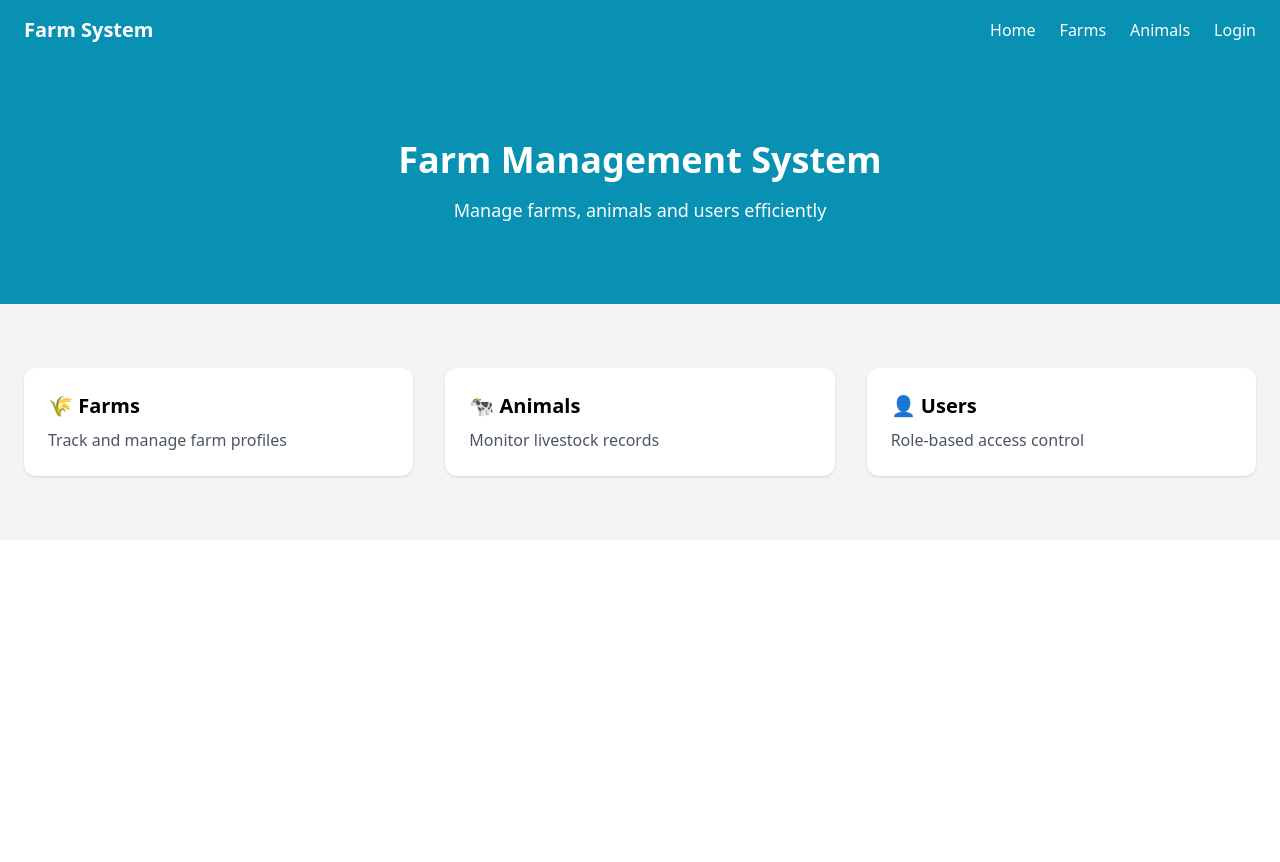
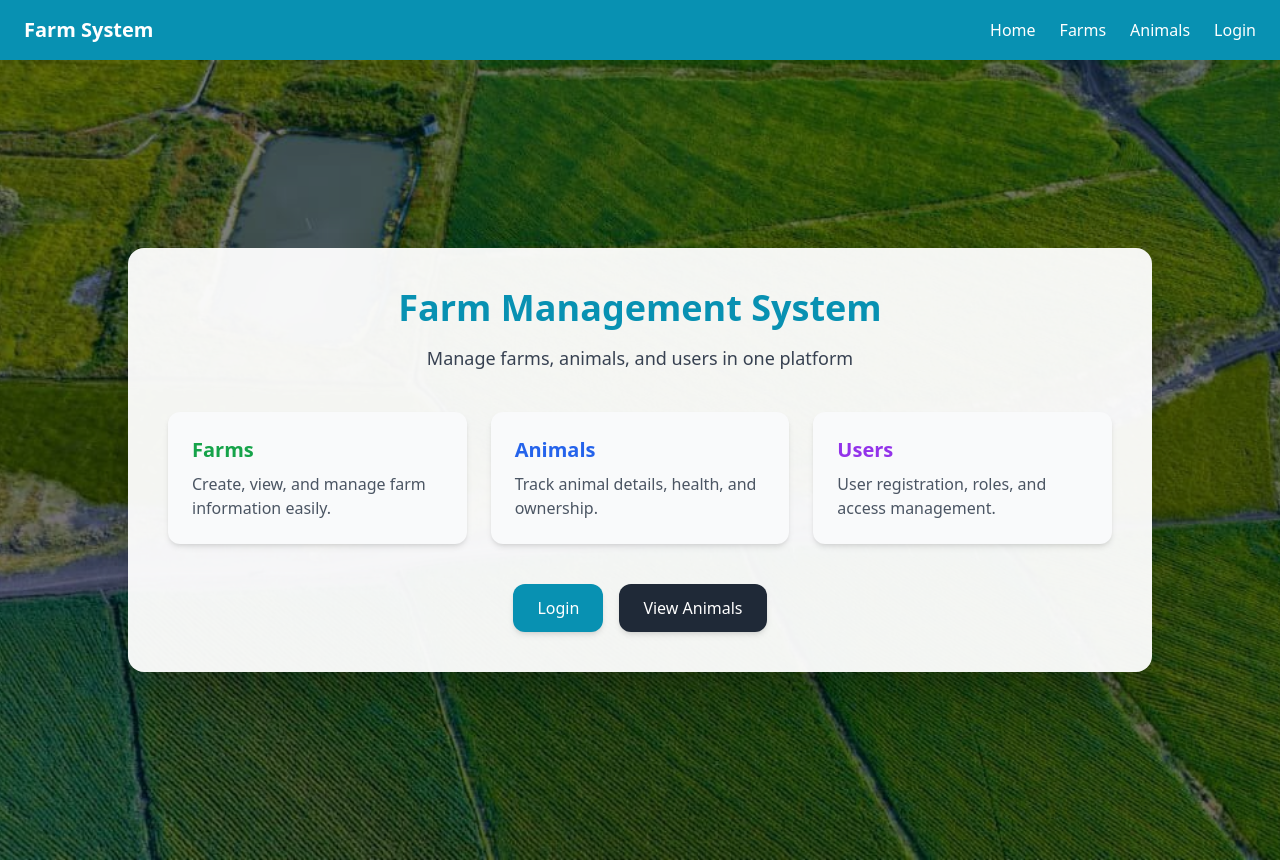
Before and after one commit to dany977/final_aau_frontends, a React (Vite) app: page / in a window 1280 px wide. Shown: the top 862 px of the page. Built offline with nearby package versions, Linux system fonts and the light colour scheme.

Commit message:
Fix React

```diff
--- a/src/pages/Home.jsx
+++ b/src/pages/Home.jsx
@@ -3,37 +3,88 @@ import { motion } from "framer-motion";
 
 export default function Home() {
   return (
-    <div className="bg-gray-100">
-      {/* HERO */}
-      <section className="bg-cyan-600 text-white py-20 text-center">
-        <motion.h1
-          initial={{ opacity: 0, y: 30 }}
-          animate={{ opacity: 1, y: 0 }}
-          className="text-4xl font-bold mb-4"
-        >
+    <div
+      className="relative w-full min-h-screen bg-cover bg-center bg-no-repeat flex items-center justify-center px-6"
+      style={{
+        backgroundImage: "url('/image2.jpg')",
+      }}
+    >
+      {/* Dark overlay */}
+      <div className="absolute inset-0 bg-black bg-opacity-50"></div>
+
+      <motion.div
+        initial={{ opacity: 0, y: 50 }}
+        animate={{ opacity: 1, y: 0 }}
+        transition={{ duration: 0.8 }}
+        className="relative w-full max-w-5xl bg-white bg-opacity-95 p-10 rounded-2xl shadow-2xl"
+      >
+        {/* Title */}
+        <h1 className="text-4xl font-bold text-cyan-600 text-center mb-4">
           Farm Management System
-        </motion.h1>
+        </h1>
 
-        <p className="text-lg">
-          Manage farms, animals and users efficiently
+        <p className="text-gray-700 text-center text-lg mb-10">
+          Manage farms, animals, and users in one platform
         </p>
-      </section>
 
-      {/* FEATURES */}
-      <section className="max-w-7xl mx-auto px-6 py-16 grid md:grid-cols-3 gap-8">
-        <Feature title="🌾 Farms" desc="Track and manage farm profiles" />
-        <Feature title="🐄 Animals" desc="Monitor livestock records" />
-        <Feature title="👤 Users" desc="Role-based access control" />
-      </section>
+        {/* Feature Cards */}
+        <div className="grid grid-cols-1 md:grid-cols-3 gap-6">
+          {/* Farms */}
+          <motion.div
+            whileHover={{ scale: 1.05 }}
+            className="p-6 bg-gray-50 rounded-xl shadow-md hover:shadow-xl transition cursor-pointer"
+            onClick={() => (window.location.href = "/farms")}
+          >
+            <h2 className="text-xl font-bold text-green-600">Farms</h2>
+            <p className="text-gray-600 mt-2">
+              Create, view, and manage farm information easily.
+            </p>
+          </motion.div>
+
+          {/* Animals */}
+          <motion.div
+            whileHover={{ scale: 1.05 }}
+            className="p-6 bg-gray-50 rounded-xl shadow-md hover:shadow-xl transition cursor-pointer"
+            onClick={() => (window.location.href = "/animals")}
+          >
+            <h2 className="text-xl font-bold text-blue-600">Animals</h2>
+            <p className="text-gray-600 mt-2">
+              Track animal details, health, and ownership.
+            </p>
+          </motion.div>
+
+          {/* Users */}
+          <motion.div
+            whileHover={{ scale: 1.05 }}
+            className="p-6 bg-gray-50 rounded-xl shadow-md hover:shadow-xl transition cursor-pointer"
+            onClick={() => (window.location.href = "/login")}
+          >
+            <h2 className="text-xl font-bold text-purple-600">Users</h2>
+            <p className="text-gray-600 mt-2">
+              User registration, roles, and access management.
+            </p>
+          </motion.div>
+        </div>
+
+        {/* Buttons */}
+        <div className="flex flex-col md:flex-row justify-center gap-4 mt-10">
+          <motion.button
+            whileHover={{ scale: 1.05 }}
+            className="px-6 py-3 bg-cyan-600 text-white rounded-xl shadow-md hover:bg-cyan-700 transition"
+            onClick={() => (window.location.href = "/login")}
+          >
+            Login
+          </motion.button>
+
+          <motion.button
+            whileHover={{ scale: 1.05 }}
+            className="px-6 py-3 bg-gray-800 text-white rounded-xl shadow-md hover:bg-gray-900 transition"
+            onClick={() => (window.location.href = "/animals")}
+          >
+            View Animals
+          </motion.button>
+        </div>
+      </motion.div>
     </div>
   );
 }
-
-function Feature({ title, desc }) {
-  return (
-    <div className="bg-white p-6 rounded-xl shadow">
-      <h3 className="text-xl font-semibold mb-2">{title}</h3>
-      <p className="text-gray-600">{desc}</p>
-    </div>
-  );
-}
```
